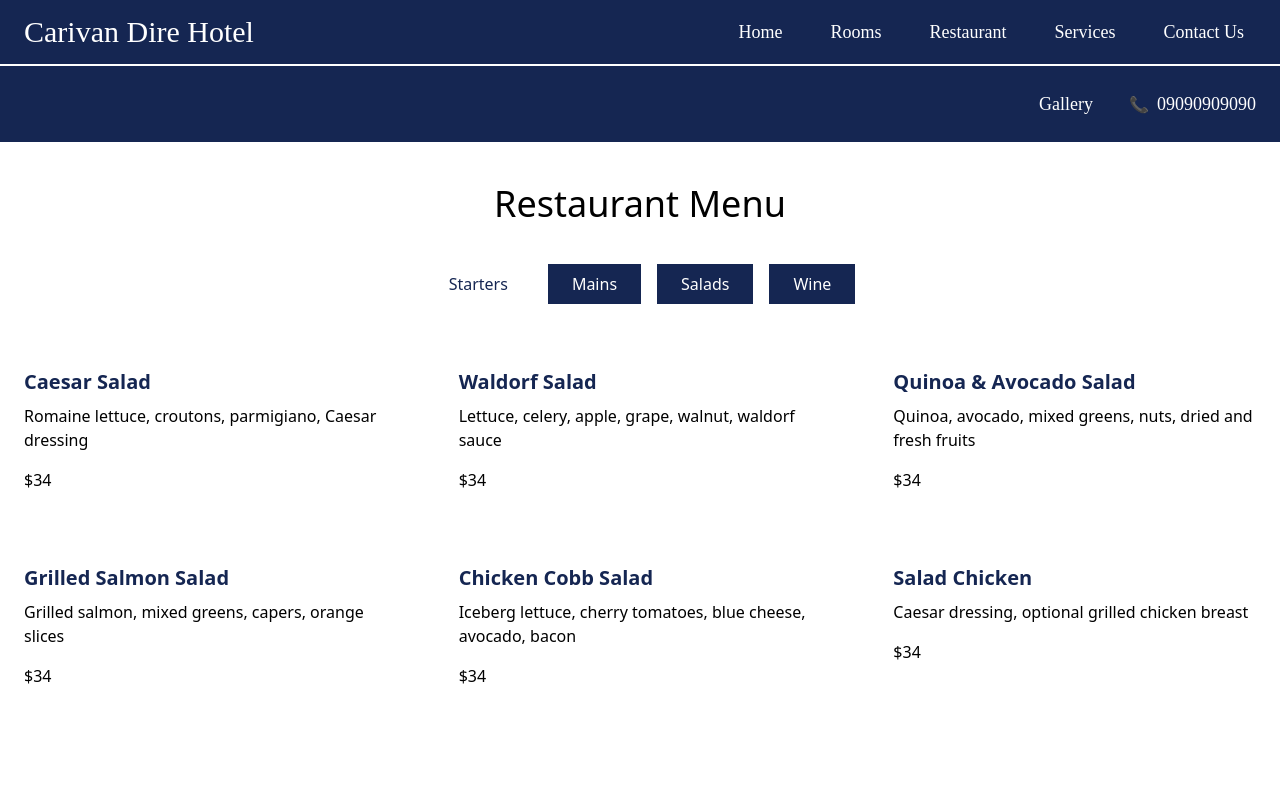
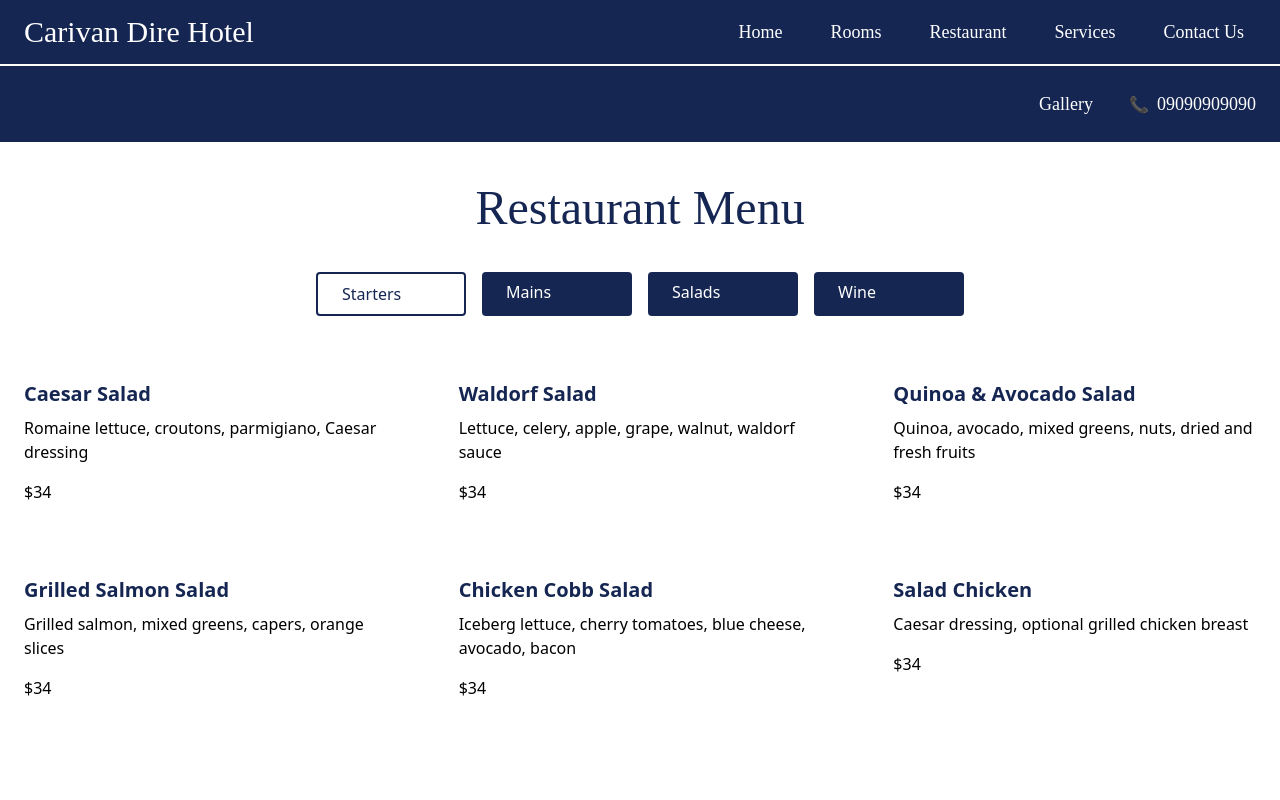
Before and after one commit to Metyme1/Caravan, a React (Create React App) app: page /menu in a window 1280 px wide. Shown: the top 800 px of the page. Built offline with nearby package versions, Linux system fonts and the light colour scheme; a web font is replaced by a local one.

Commit message:
menu page edited

```diff
--- a/src/pages/menu.js
+++ b/src/pages/menu.js
@@ -31,18 +31,19 @@ function Menu() {
   const [selectedMenu, setSelectedMenu] = useState('Starters');
 
   return (
-    <div className="bg-white text-black min-h-screen font-family: 'Roboto', sans-serif">
+    <div className="bg-white text-black min-h-screen">
       <div className="container mx-auto py-10">
-        <h1 className="text-4xl text-center mb-10">Restaurant Menu</h1>
+        <h1 className="text-5xl text-center text-custom-blue font-times mb-10">Restaurant Menu</h1>
         <div className="flex justify-center overflow-x-auto mb-10">
           {Object.keys(menuData).map((menu) => (
     <div
     key={menu}
-              className={`px-6 py-2 cursor-pointer mx-2 hover:bg-gray-700 ${
+    className={`px-6 py-2 cursor-pointer mx-2 ${
       selectedMenu === menu
-                ? 'bg-white text-custom-blue border-custom-blue'
+        ? 'bg-white text-custom-blue border-custom-blue border-2 border-solid'
         : 'bg-custom-blue text-white border-transparent'
     }`}
+    style={{ minWidth: '150px', borderRadius: '4px' }}
     onClick={() => setSelectedMenu(menu)}
   >
     {menu}
@@ -52,7 +53,7 @@ function Menu() {
         <div className="grid grid-cols-1 md:grid-cols-2 lg:grid-cols-3 gap-6">
           {menuData[selectedMenu] ? (
             menuData[selectedMenu].map((item, index) => (
-              <div key={index} className="rounded-lg bg-white p-6 hover:bg-gray-700">
+              <div key={index} className="rounded-lg bg-white p-6 ">
                 <h2 className="text-xl mb-2 text-custom-blue font-bold">{item.name}</h2>
                 <p className="text-black ">{item.description}</p>
                 <p className="mt-4 text-black">${item.price}</p>
```
Lines whose indentation alone changed are shown as unchanged.
